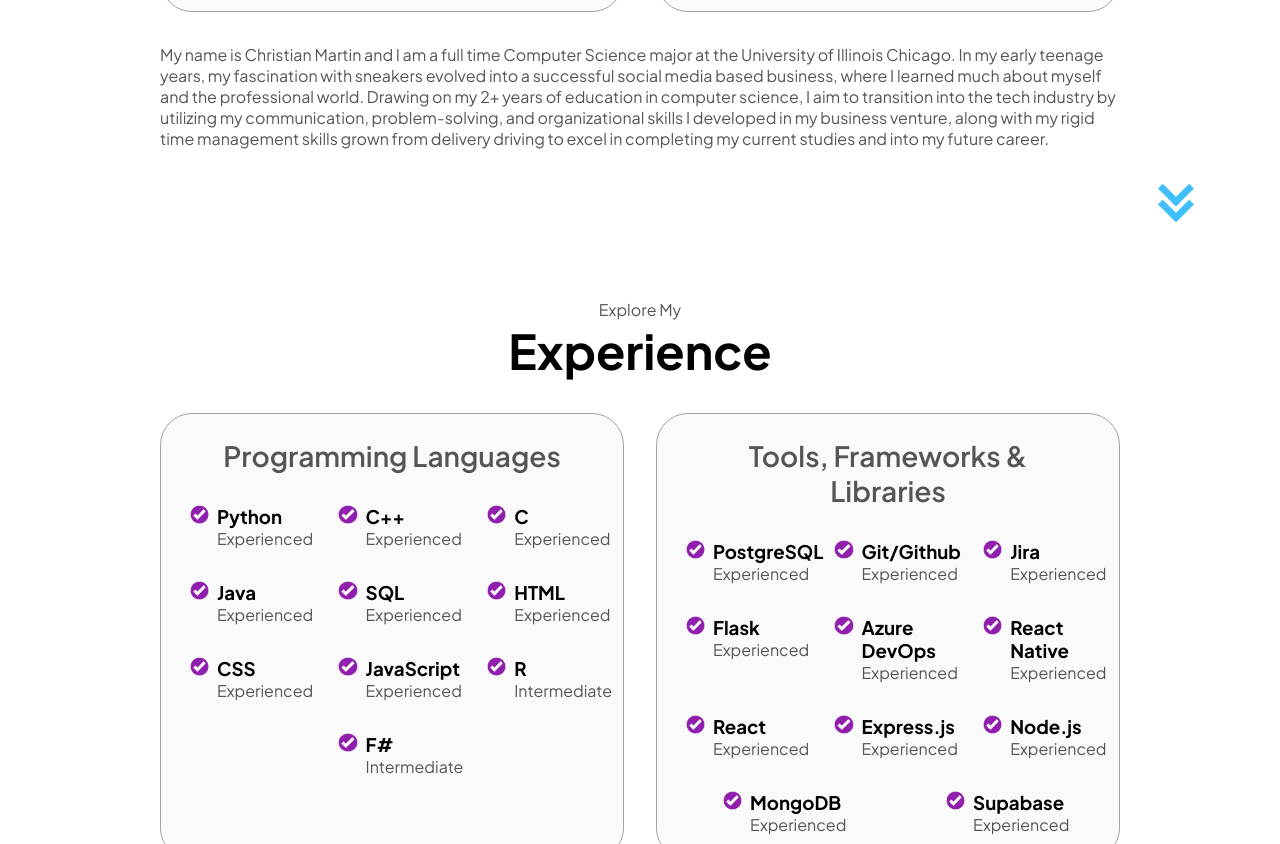
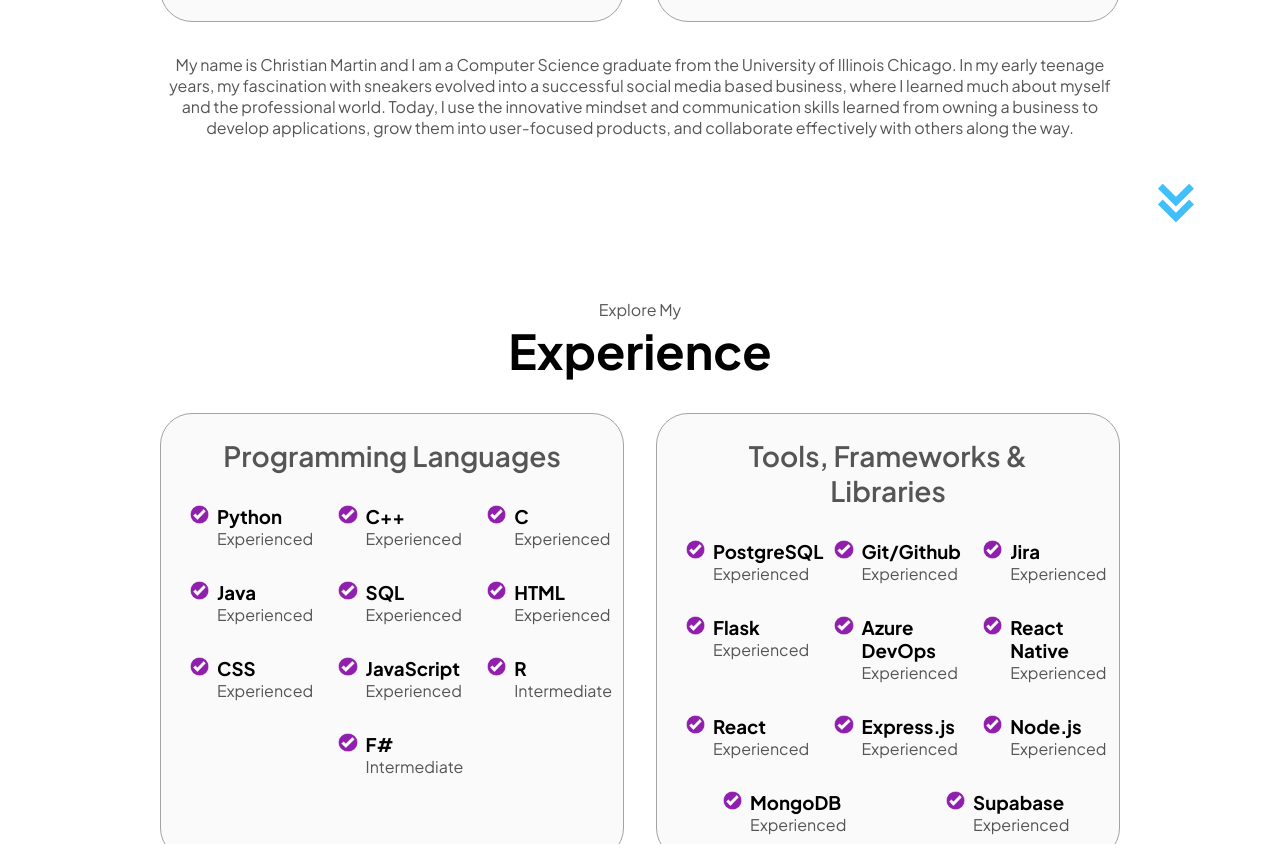
Before and after one commit to christianjmartin/PersonalWebsite, a plain HTML site: page index.html in a window 1280 px wide. Shown: the part 1277-2121 px from the top of the page. Drawn offline with Linux system fonts and the light colour scheme.

Commit message:
change intro

```diff
--- a/index.html
+++ b/index.html
@@ -93,16 +93,14 @@
                 </div>
                 <div class = "text-container">
                     <p>
-                        My name is Christian Martin and I am a full time
-                        Computer Science major at the University of Illinois Chicago.
+                        My name is Christian Martin and I am a
+                        Computer Science graduate from the University of Illinois Chicago.
                         In my early teenage years, my fascination with sneakers evolved
                         into a successful social media based business, where I learned much about
-                        myself and the professional world. Drawing on my 2+ years of
-                        education in computer science, I aim to transition into the tech industry by
-                        utilizing my communication, problem-solving, and
-                        organizational skills I developed in my business venture, along with my
-                        rigid time management skills grown from delivery driving
-                        to excel in completing my current studies and into my future career.
+                        myself and the professional world. Today, I use the innovative mindset and
+                        communication skills learned from owning
+                        a business to develop applications, grow them into user-focused products,
+                        and collaborate effectively with others along the way.
                     </p>
                 </div>
             </div>
--- a/style.css
+++ b/style.css
@@ -351,6 +351,10 @@ section {
     flex-direction: column;
 }
 
+.text-container {
+    text-align: center;
+}
+
 .article-container {
     margin-top: 1rem;
     text-align: initial;
```
